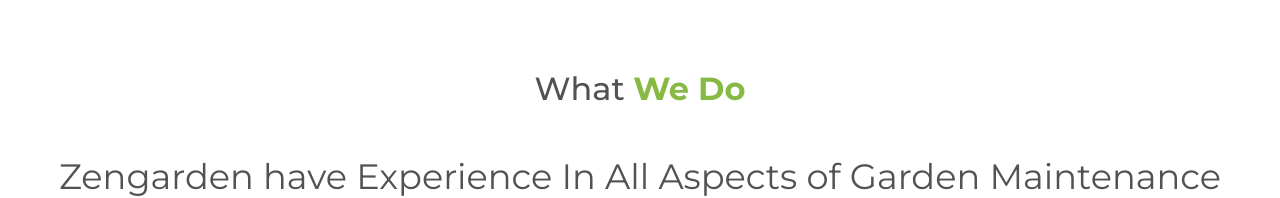
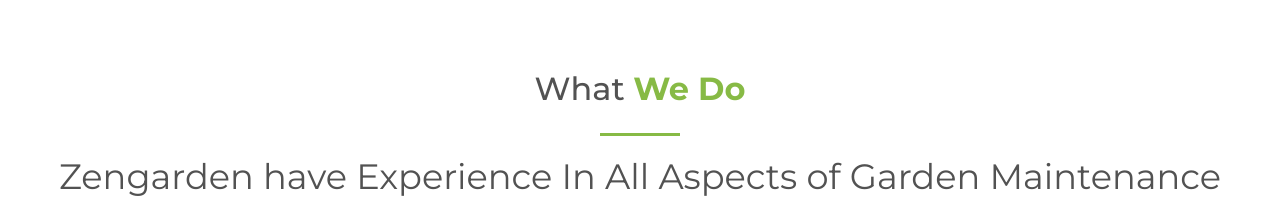
Before and after one commit to luisarevalo21/landscaper-project, a React (Vite) app: page / in a window 1280 px wide. Shown: the part 455-653 px from the top of the page. Built offline with nearby package versions, Linux system fonts and the light colour scheme.

Commit message:
Fix styles of info section not showing

```diff
--- a/src/App.css
+++ b/src/App.css
@@ -207,7 +207,7 @@
   font-weight: normal;
   font-family: "Montserrat";
 }
-/* .info__header::after {
+.info__header::after {
   content: "";
   width: 80px;
   height: 3px;
```
